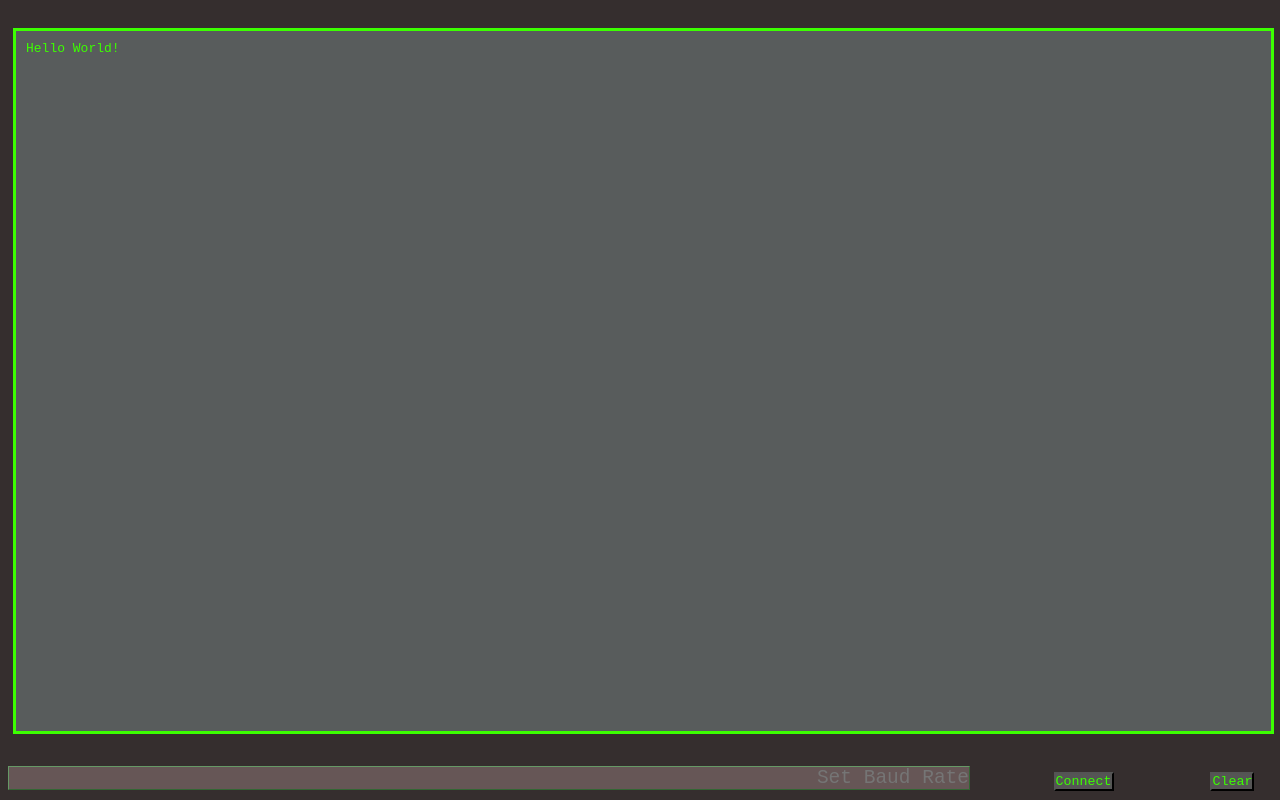
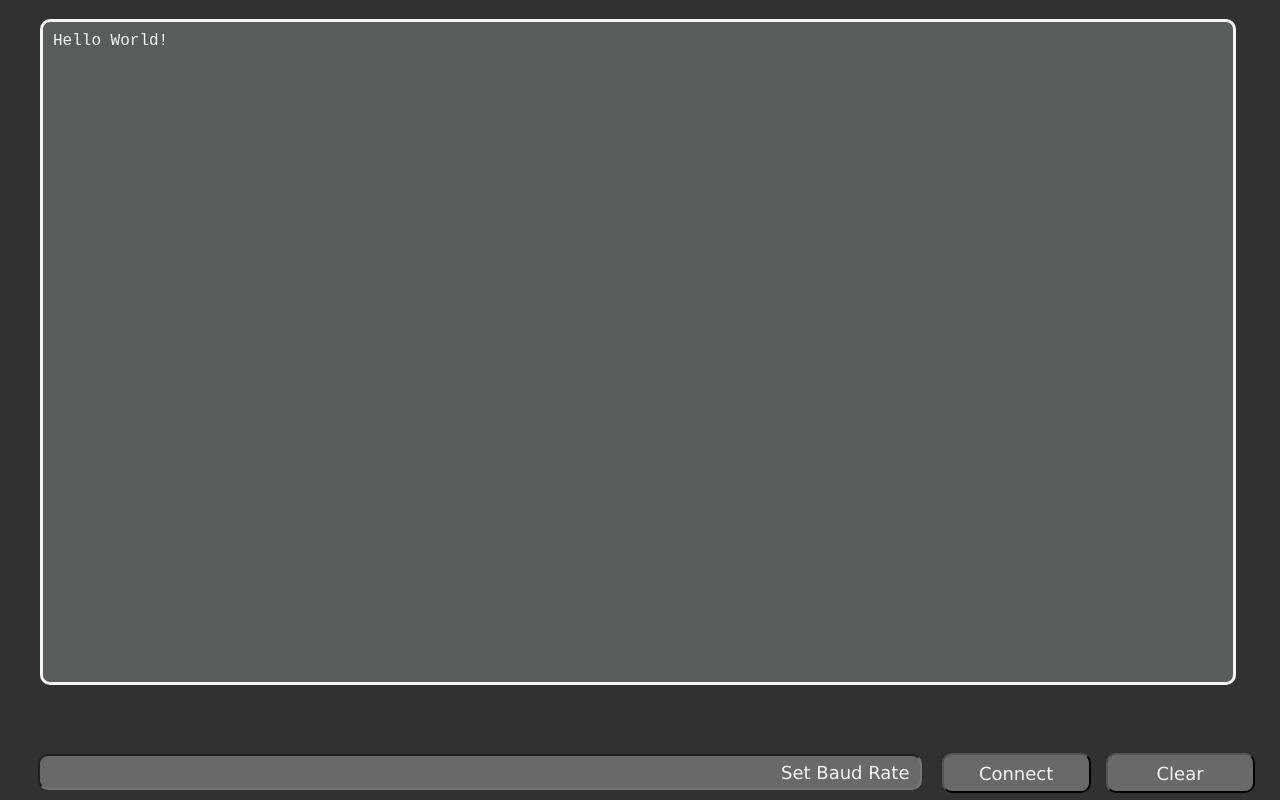
Before and after one commit to CharlesAntoineVouligny/WebSerial, a plain HTML site: page index.html in a window 1280 px wide. Drawn offline with Linux system fonts and the light colour scheme.

Commit message:
DavidGoodEnough

```diff
--- a/index.html
+++ b/index.html
@@ -14,9 +14,11 @@
         <br>
 
         <br>
-        <input type="text" id="cmdLine" placeholder="Set Baud Rate">
-        <button id="cmdButton" onclick="connectSerial()">Connect</button>
-        <button id="clearButton" onclick="serialResultsDiv.innerHTML = '';">Clear</button>
+        <div class="controls">
+            <input type="text" id="cmdLine" placeholder="Set Baud Rate">
+            <button id="cmdButton" onclick="connectSerial()">Connect</button>
+            <button id="clearButton" onclick="serialResultsDiv.innerHTML = '';">Clear</button>
+        </div>
         <br>
 
 
--- a/index.js
+++ b/index.js
@@ -7,6 +7,7 @@ if ("serial" in navigator) {
 }
 
 var port, textEncoder, writableStreamClosed, writer;
+let connectedFlag = false;
 
   async function connectSerial() {
       try {
@@ -28,6 +29,7 @@ var port, textEncoder, writableStreamClosed, writer;
 
   function connected() {
     //Update UI
+    connectedFlag = true;
     document.getElementById("cmdLine").value = "";
     document.getElementById("cmdLine").placeholder = "Send data";
     document.getElementById("cmdButton").onclick = sendSerialLine;
@@ -73,11 +75,11 @@ var port, textEncoder, writableStreamClosed, writer;
   }
 
   document.getElementById("cmdLine").addEventListener("keyup", async function (event) {
+      if(!connectedFlag && event.key === 13) {
+          connectSerial();
+      }
+
       if (event.keyCode === 13) {
           sendSerialLine();
       }
   })
-
-  document.getElementById("baud").value = (localStorage.baud == undefined ? 9600 : localStorage.baud);
-  document.getElementById("addLine").checked = (localStorage.addLine == "false" ? false : true);
-  document.getElementById("echoOn").checked = (localStorage.echoOn == "false" ? false : true);
--- a/style.css
+++ b/style.css
@@ -1,37 +1,69 @@
 * {
-    background-color: #352e2e;
-    font-family: monospace;
-    color: rgb(60, 255, 1);
+    background-color: rgb(49, 49, 49);
+    font-family: Verdana, sans-serif;
+    color: whitesmoke;
+    border-radius: 10px;
     padding: 0px;
+    margin: 0px;
 }
 
 button {
-    background-color: rgb(85, 85, 85);
+    background-color: dimgray;
 }
 
+.controls {
+    position: absolute;
+    width: 97%;
+    height: 5%;
+    bottom: 7px;
+    right: 0px;
+    border: 5px;
+    transition-duration: 2s;
+}
 #cmdButton {
-    position: absolute;
-    bottom: 9px;
-    right: 13%
+    width: 12%;
+    height: 100%;
+    font-size: large;
+    margin-right: 10px;
+    transform: translate(-5px);
+    cursor: pointer;
+}
+
+#cmdButton:hover {
+    color: chartreuse;
 }
 
 #clearButton {
     position: absolute;
-    bottom: 9px;
-    right: 2%
+    width: 12%;
+    height: 100%;
+    font-size: large;
+    cursor: pointer;
+}
+
+#clearButton:hover {
+    color: mediumturquoise;
 }
 
 
 #cmdLine {
-    color: rgb(179, 255, 179);
-    background-color: rgb(102, 86, 86);
-    border: 1px solid;
-    border-color: #696 #363 #363 #696;
-    position: absolute;
-    bottom: 10px;
-    width:75%;
-    font-size: 150%;
+    width: 70%;
+    font-size: large;
+    height: 80%;
+    transform: translate(0, -1px);
+    color: whitesmoke;
+    background-color: dimgrey;
     text-align: right;
+    padding-right: 10px;
+    margin-right: 20px;
+}
+
+#cmdLine:hover {
+    background-color: grey;
+
+}
+::placeholder {
+    color: whitesmoke;
 }
 
 
@@ -39,11 +71,13 @@ button {
     font-family: monospace;
     white-space: pre;
     position: absolute;
-    height: calc(100% - 120px);
-    width: calc(100% - 45px);
+    height: calc(85% - 40px);
+    width: calc(93% - 20px);
     border-style: solid;
     overflow-y: auto;
     background-color: rgb(88, 92, 92);
+    margin-left: 40px;
     padding: 10px;
-    margin: 5px;
+    font-size: large;
+
 }
```
